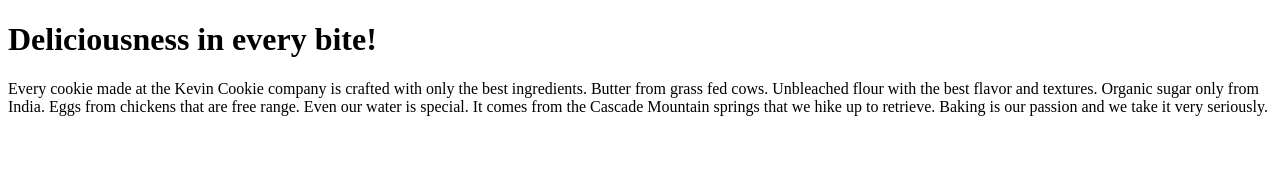
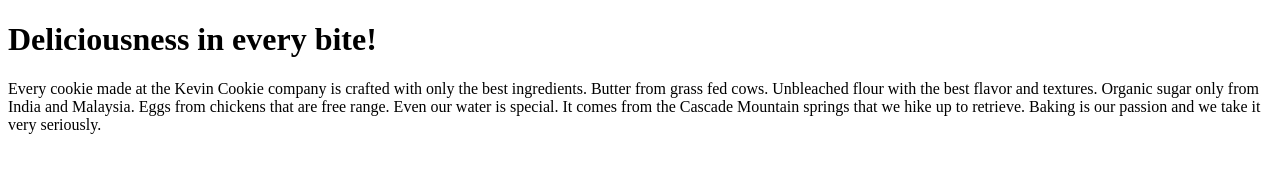
Before and after one commit to zeekri/Hello-Github, a plain HTML site: page index.htm in a window 1280 px wide. Drawn offline with Linux system fonts and the light colour scheme.

Commit message:
Update index.htm

```diff
--- a/index.htm
+++ b/index.htm
@@ -4,7 +4,7 @@
 
 <h1>Deliciousness in every bite!</h1>
 
-<p>Every cookie made at the Kevin Cookie company is crafted with only the best ingredients. Butter from grass fed cows. Unbleached flour with the best flavor and textures. Organic sugar only from India. Eggs from chickens that are free range. Even our water is special. It comes from the Cascade Mountain springs that we hike up to retrieve. Baking is our passion and we take it very seriously.</p>
+<p>Every cookie made at the Kevin Cookie company is crafted with only the best ingredients. Butter from grass fed cows. Unbleached flour with the best flavor and textures. Organic sugar only from India and Malaysia. Eggs from chickens that are free range. Even our water is special. It comes from the Cascade Mountain springs that we hike up to retrieve. Baking is our passion and we take it very seriously.</p>
 
 </body>
 </html>
```
